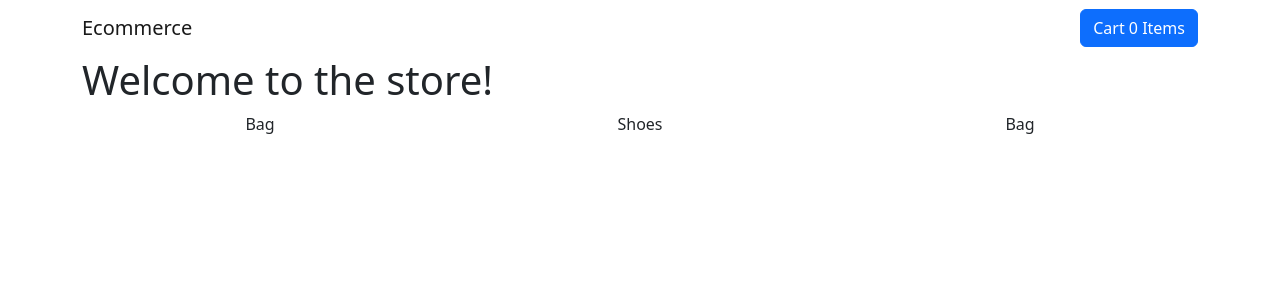
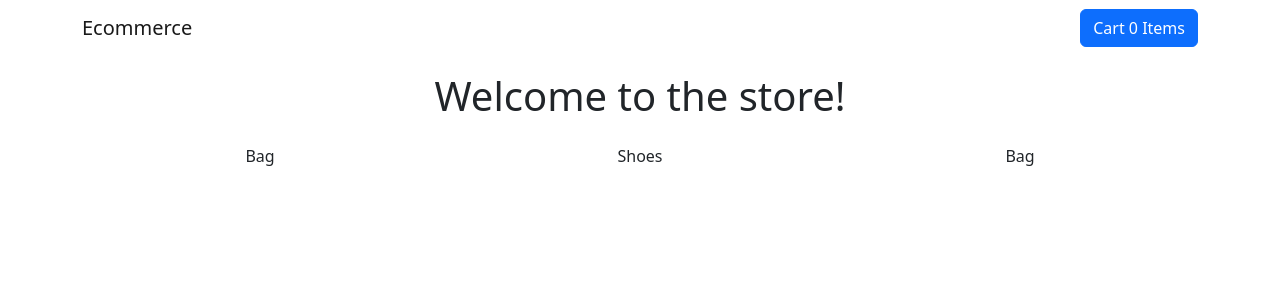
Before and after one commit to aneemqah/shopping-cart, a React (Create React App) app: page / in a window 1280 px wide. Shown: the top 300 px of the page. Built offline with nearby package versions, Linux system fonts and the light colour scheme.

Commit message:
feat: center h1 text

```diff
--- a/src/pages/Store.js
+++ b/src/pages/Store.js
@@ -4,7 +4,9 @@ import { products } from '../productsStore';
 function Store() {
   return (
     <>
-      <h1>Welcome to the store!</h1>
+      <h1 align="center" className="p-3">
+        Welcome to the store!
+      </h1>
       {/* xs - show only 1 column */}
       {/* md - show only 3 column */}
       <Row xs={1} md={3} className="g-4">
```
